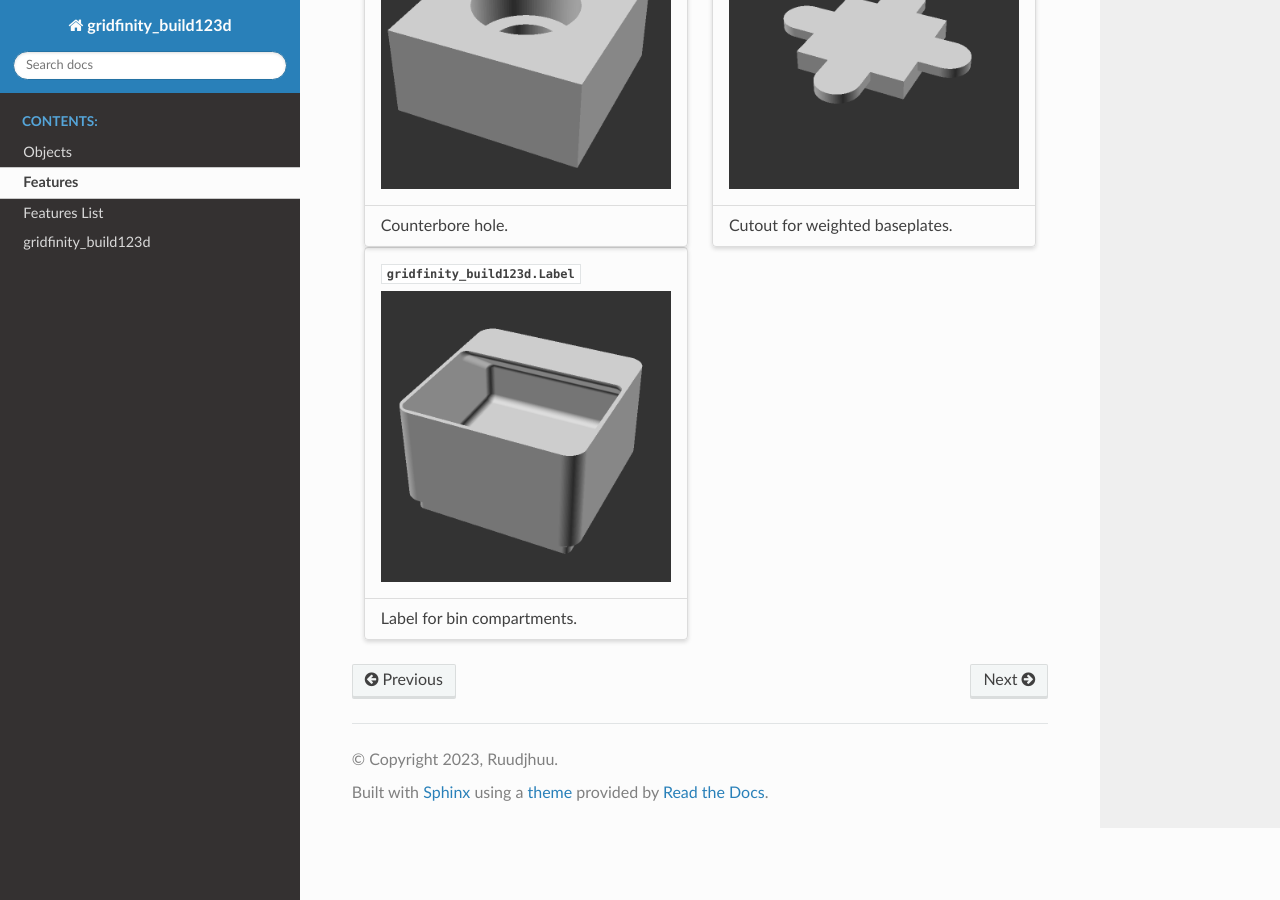
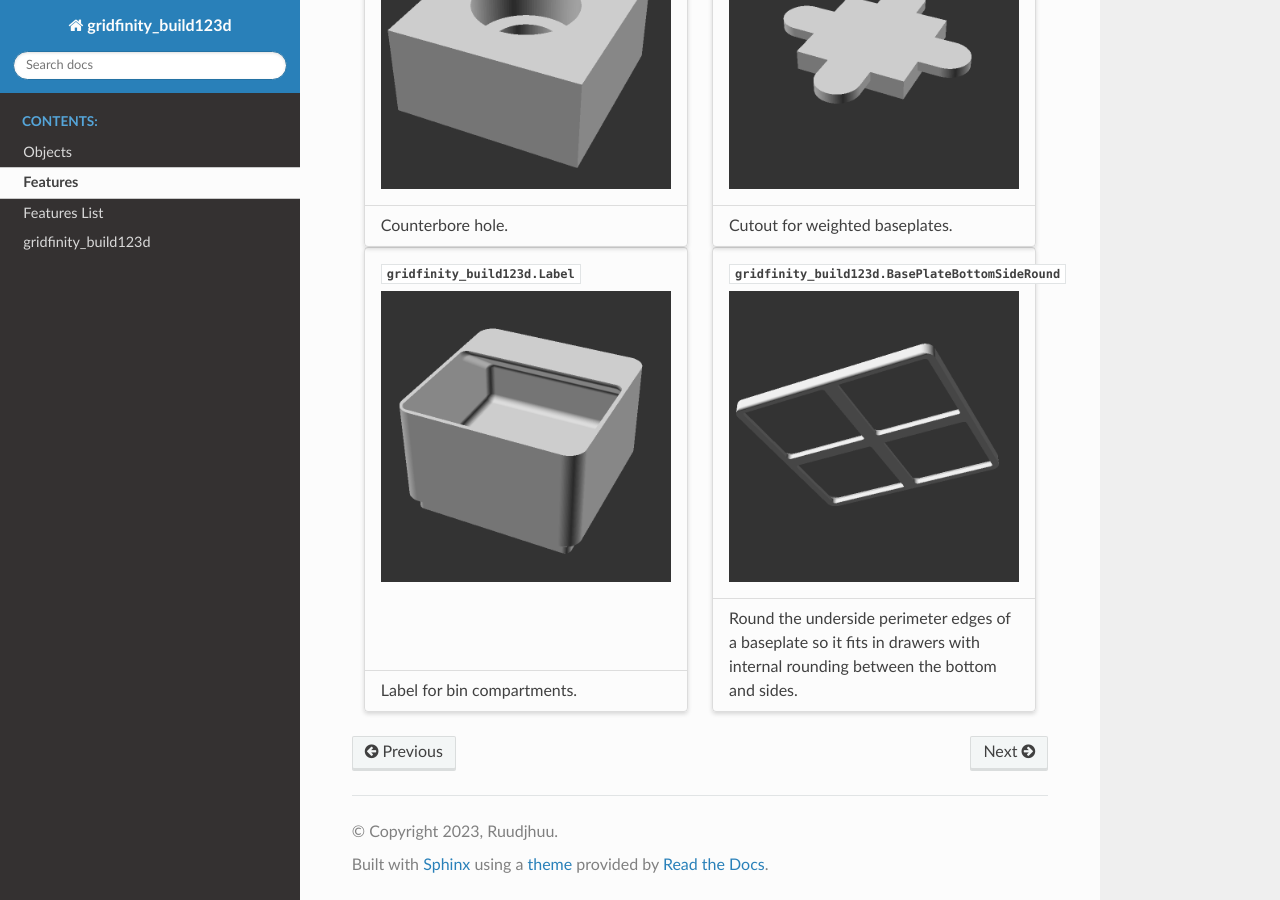
Before and after one commit to Ruudjhuu/gridfinity_build123d, a Sphinx documentation site: the page built from docs/source/features.rst, in a window 1280 px wide and 900 px high, scrolled down 1913 px. Built offline with Sphinx 7.4.7 and the Read the Docs theme 3.1.0, drawn with Linux system fonts in a browser that asks for light colours.

Commit message:
Add `BasePlateBottomSideRound` documentation

```diff
--- a/docs/source/features.rst
+++ b/docs/source/features.rst
@@ -83,3 +83,11 @@ Features List
 
         +++
         Label for bin compartments.
+
+    .. grid-item-card:: :class:`gridfinity_build123d.BasePlateBottomSideRound`
+
+        .. image:: ../assets/base_plate_bottom_side_round_single.png
+
+        +++
+        Round the underside perimeter edges of a baseplate so it fits in drawers
+        with internal rounding between the bottom and sides.
```
Also changed, not shown: docs/assets/image_gen.py (+11 -0 lines), docs/source/objects.rst (+24 -0 lines), docs/assets/base_plate_bottom_side_round_single.png (added), 1 other file.
